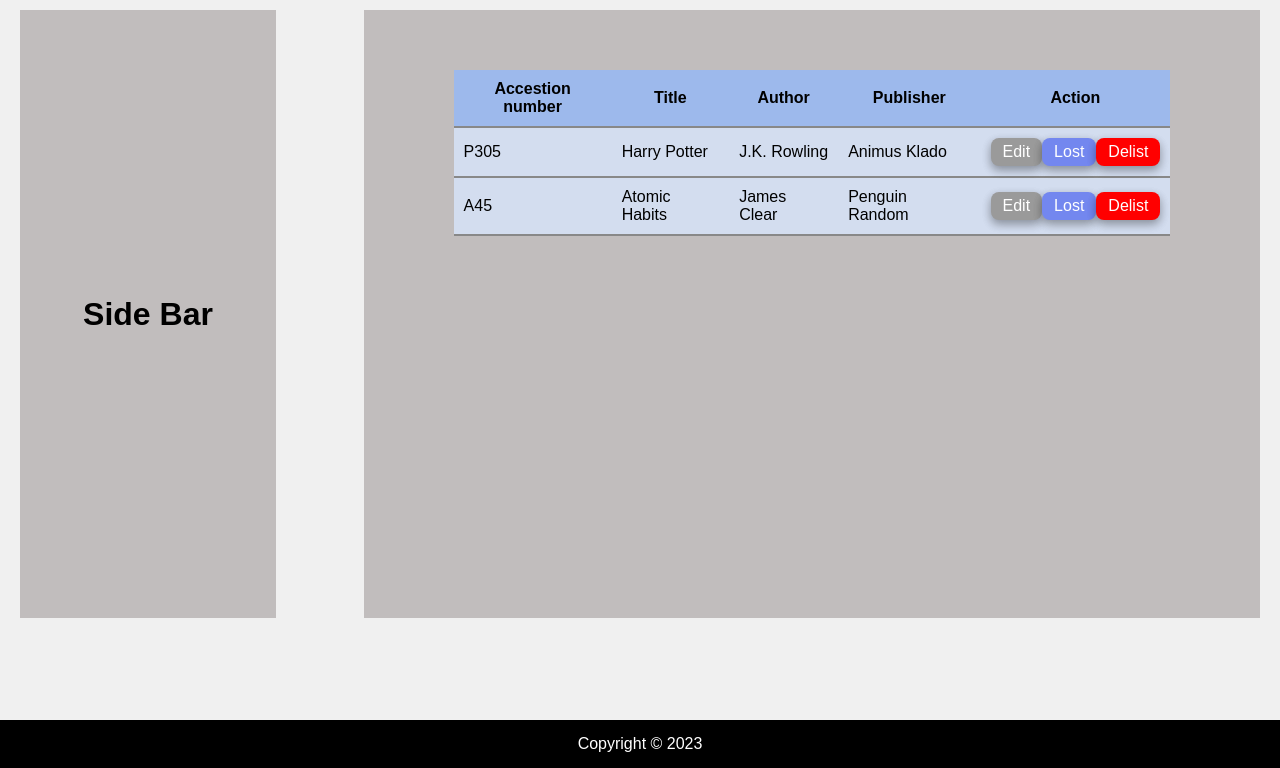
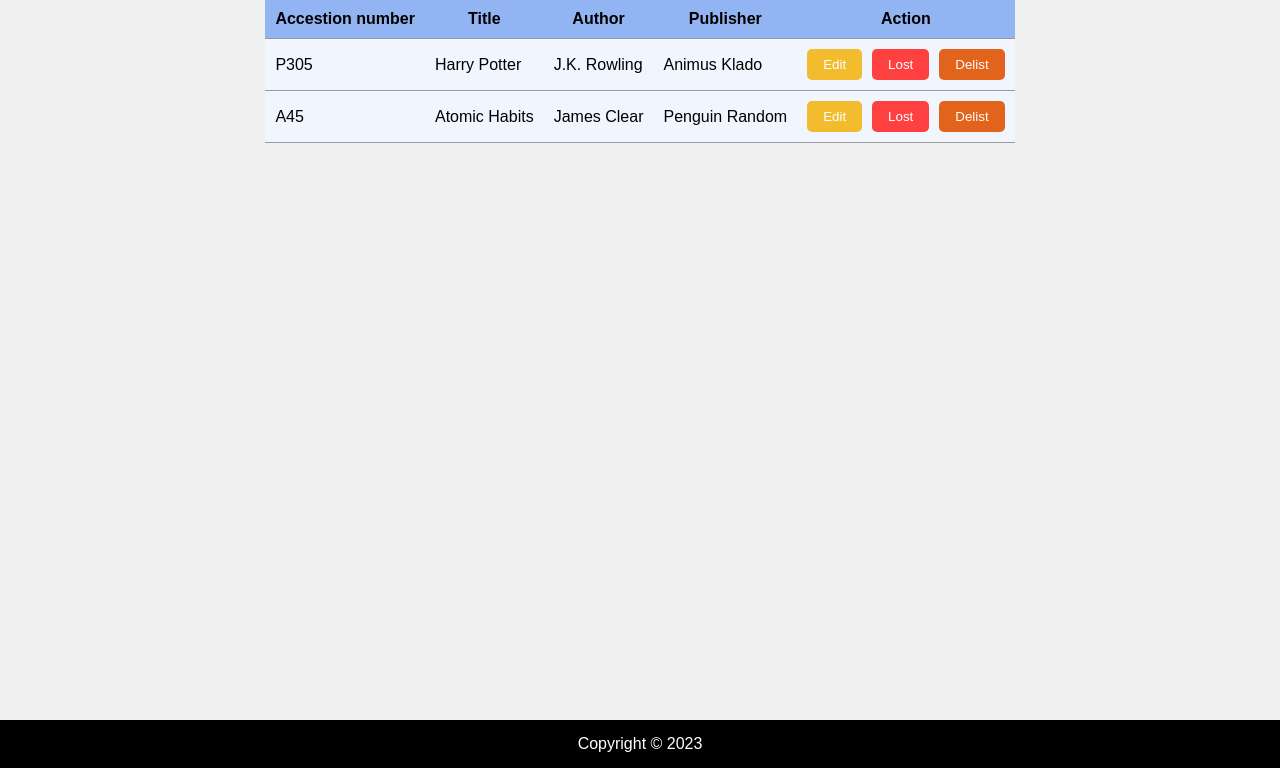
Before and after one commit to Pubudu-Anuradha/ChilawSabha, a PHP site: page /ChilawSabha/Admin/tableTest in a window 1280 px wide. Shown: the part 190-958 px from the top of the page. Run offline with PHP 8.4, Linux system fonts and the light colour scheme.

Commit message:
Change table stylings

```diff
--- a/app/views/Admin/tableTest.php
+++ b/app/views/Admin/tableTest.php
@@ -1,11 +1,4 @@
-
-<div class="body">
-    <div class="b-left">
-        <h1>Side Bar</h1>
-    </div>
-
-    <div class="b-right">
-
+<div class="content">
     <div class="content-table">
         <table>
             <thead>
@@ -24,10 +17,10 @@
                     <td>J.K. Rowling</td>
                     <td>Animus Klado</td>
                     <td>
-                                <div class="btn">
-                                    <button class="btn-edit">Edit</button>
-                                    <button class="btn-lost">Lost</button>
-                                    <button class="btn-delist">Delist</button>
+                        <div  class="btn-column">
+                            <button class="btn edit">Edit</button>
+                            <button class="btn lost">Lost</button>
+                            <button class="btn delist">Delist</button>
                         </div>
                     </td>
                 </tr>
@@ -37,17 +30,15 @@
                     <td>James Clear</td>
                     <td>Penguin Random</td>
                     <td>
-                                <div class="btn">
-                                    <button class="btn-edit">Edit</button>
-                                    <button class="btn-lost">Lost</button>
-                                    <button class="btn-delist">Delist</button>
+                        <div class="btn-column">
+                            <button class="btn edit">Edit</button>
+                            <button class="btn lost">Lost</button>
+                            <button class="btn delist">Delist</button>
                         </div>
                     </td>
                 </tr>
             </tbody>
         </table>
     </div>
-    </div>
-
 
 </div>
--- a/public/css/table.css
+++ b/public/css/table.css
@@ -97,37 +97,12 @@ body {
 
 }
 /* Table Styles */
-.body{
-  width: 100%;
-  height: 38rem;
-  margin-top: 10px;
-  min-height: 400px;
-}
 
-.b-left {
-  width: 20%;
-  height: 38rem;
-  background-color: rgb(193, 189, 189);
-  float: left;
-  margin-left: 20px;
-  display: flex;
-  align-items: center;
-  justify-content: center;
-}
-
-.b-right {
-  width: 70%;
-  height: 38rem;
-  background-color: rgb(193, 189, 189);
-  float: right;
-  margin-right: 20px;
-
-}
-.btn{
+.btn-column{
   display: flex;
   align-items: center;
   justify-content: space-evenly;
-
+  gap: 10px;
 }
 table, td, th {
   border: 1px solid;
@@ -135,17 +110,14 @@ table, td, th {
 }
 
 th{
-  background-color: #9db9ec;
+  background-color: var(--lightblue);
 }
 
 td{
-  background-color: #d3ddef;
-
+  background-color: var(--fadedblue);
 }
 
 table {
-  width: 80%;
-  margin-top: 60px;
   border-collapse: collapse;
 }
 
@@ -153,8 +125,12 @@ table, tr, td, th{
   border: none;
 }
 
+.content-table{
+  overflow-x: scroll;
+}
+
 tr{
-  border-bottom:2px solid #888888;
+  border-bottom:1px solid var(--grey);
 }
 
 .content-table{
@@ -164,57 +140,41 @@ tr{
   justify-content: center;
 }
 
-.btn-edit{
-  background-color: #9A9A9A;
+.btn{
   border: none;
   color: white;
-  padding: 5px 12px;
+  padding: .5rem 1rem;
   text-align: center;
   text-decoration: none;
   display: inline-block;
-  font-size: 16px;
-  border-radius: 8px;
-  box-shadow: 0 4px 10px 0 rgba(0,0,0,0.2), 0 4px 10px 0 rgba(0,0,0,0.19);
+  border-radius: 5px;
 }
 
-.btn-lost{
-  background-color: #7387EF;
-  border: none;
-  color: white;
-  padding: 5px 12px;
-  text-align: center;
-  text-decoration: none;
-  display: inline-block;
-  font-size: 16px;
-  border-radius: 8px;
-  box-shadow: 0 4px 10px 0 rgba(0,0,0,0.2), 0 4px 10px 0 rgba(0,0,0,0.19);
+.edit{
+  background-color: var(--yellow);
 }
 
-.btn-delist{
-  background-color: red;
-  border: none;
-  color: white;
-  padding: 5px 12px;
-  text-align: center;
-  text-decoration: none;
-  display: inline-block;
-  font-size: 16px;
-  border-radius: 8px;
-  box-shadow: 0 4px 10px 0 rgba(0,0,0,0.2), 0 4px 10px 0 rgba(0,0,0,0.19);
+.lost{
+  background-color: var(--red);
 }
 
+.delist{
+  background-color: var(--orange);
+}
 
-.btn-edit:hover {
+/*
+// Have to decide the colors for hover
+.edit:hover {
     background-color: #3e8e41;
   }
 
-.btn-lost:hover {
+.lost:hover {
     background-color: #E2631B;
   }
-.btn-delist:hover {
+.delist:hover {
     background-color: #93B4F2;
   }
-
+*/
 
 
 
```
Lines whose indentation alone changed are shown as unchanged.
